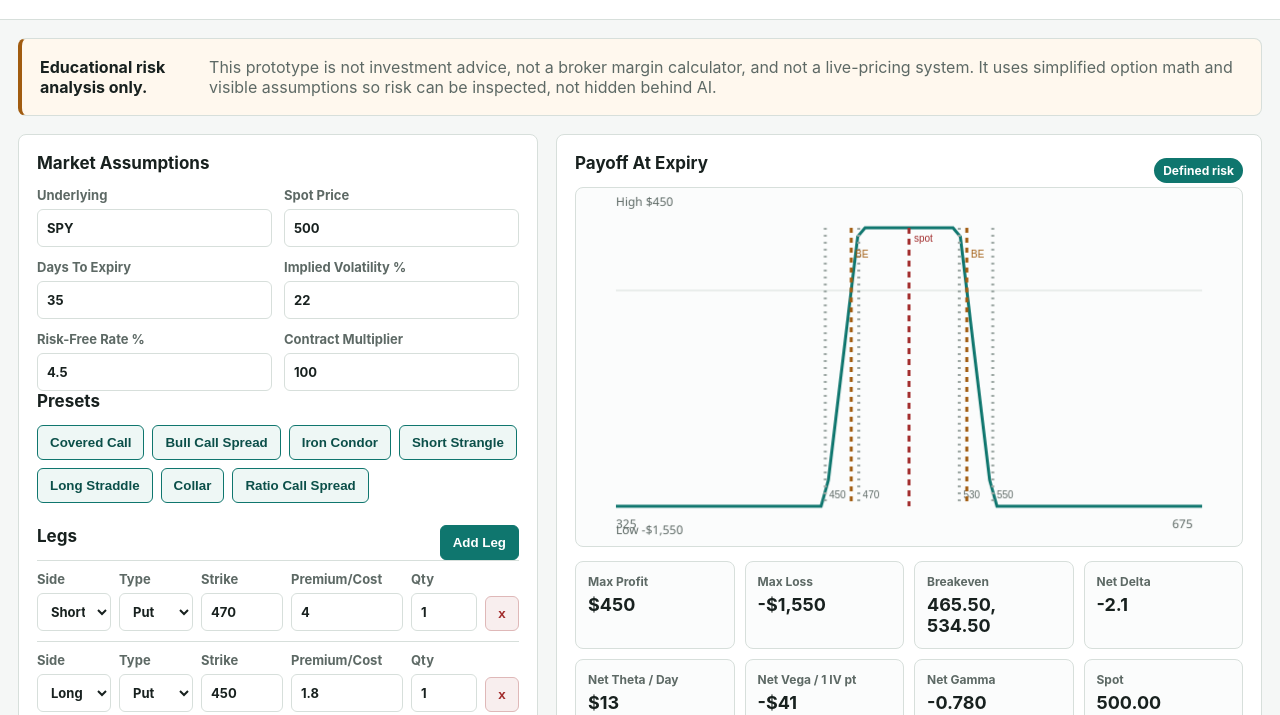
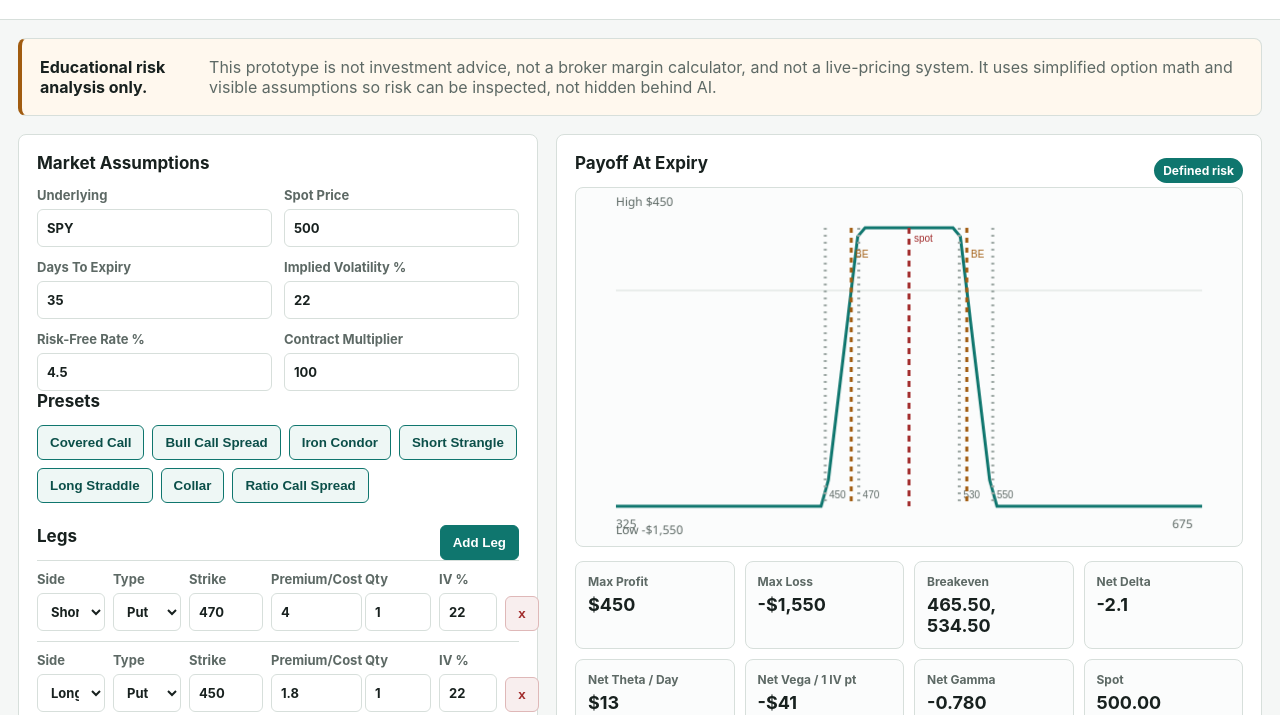
Before and after one commit to rafalwronapl/options-strategy-risk-explainer, a website: page index.html in a window 1280 px wide. Shown: the part 85-800 px from the top of the page. Drawn offline with Linux system fonts and the light colour scheme.

Commit message:
Improve risk classification and per-leg IV

```diff
--- a/app.js
+++ b/app.js
@@ -123,6 +123,7 @@ function readLegs() {
     strike: parseNumeric(node.querySelector(".strike").value),
     premium: parseNumeric(node.querySelector(".premium").value),
     qty: parseNumeric(node.querySelector(".qty").value),
+    iv: parseNumeric(node.querySelector(".legIv").value) / 100,
   }));
 }
 
@@ -148,6 +149,7 @@ function validateStrategy(market, legs) {
     if (leg.type !== "stock" && (!Number.isFinite(leg.strike) || leg.strike <= 0)) errors.push(`${label}: option strike must be positive.`);
     if (!Number.isFinite(leg.premium) || leg.premium < 0) errors.push(`${label}: premium/cost must be zero or positive.`);
     if (!Number.isFinite(leg.qty) || leg.qty <= 0) errors.push(`${label}: quantity must be positive.`);
+    if (leg.type !== "stock" && (!Number.isFinite(leg.iv) || leg.iv <= 0)) errors.push(`${label}: leg IV must be positive.`);
   });
   return errors;
 }
@@ -172,7 +174,7 @@ function legMarkToModel(leg, market) {
   const q = leg.qty * market.multiplier * signed(leg);
   if (leg.type === "stock") return q * (market.spot - leg.premium);
   const years = Math.max(0, market.days) / 365;
-  const model = blackScholes(leg.type, market.spot, leg.strike, years, market.rate, market.iv);
+  const model = blackScholes(leg.type, market.spot, leg.strike, years, market.rate, leg.iv || market.iv);
   return q * (model.price - leg.premium);
 }
 
@@ -228,7 +230,7 @@ function greeks(legs, market) {
       acc.delta += leg.qty * market.multiplier * signed(leg);
       return acc;
     }
-    const model = blackScholes(leg.type, market.spot, leg.strike, market.days / 365, market.rate, market.iv);
+    const model = blackScholes(leg.type, market.spot, leg.strike, market.days / 365, market.rate, leg.iv || market.iv);
     const q = leg.qty * market.multiplier * signed(leg);
     acc.delta += model.delta * q;
     acc.gamma += model.gamma * q;
@@ -239,6 +241,7 @@ function greeks(legs, market) {
 }
 
 function addLeg(leg = { side: "long", type: "call", strike: 500, premium: 10, qty: 1 }) {
+  const defaultIv = Number.isFinite(leg.iv) ? leg.iv * 100 : parseNumeric(document.getElementById("iv").value);
   const row = document.createElement("div");
   row.className = "leg";
   row.innerHTML = `
@@ -264,6 +267,9 @@ function addLeg(leg = { side: "long", type: "call", strike: 500, premium: 10, qt
     <label>Qty
       <input class="qty" type="number" step="1" min="1">
     </label>
+    <label>IV %
+      <input class="legIv" type="number" step="0.1" min="0.1">
+    </label>
     <button class="removeLeg" type="button" title="Remove leg">x</button>
   `;
   row.querySelector(".side").value = leg.side;
@@ -271,6 +277,7 @@ function addLeg(leg = { side: "long", type: "call", strike: 500, premium: 10, qt
   row.querySelector(".strike").value = leg.strike;
   row.querySelector(".premium").value = leg.premium;
   row.querySelector(".qty").value = leg.qty;
+  row.querySelector(".legIv").value = defaultIv;
   row.querySelector(".removeLeg").addEventListener("click", () => {
     row.remove();
     render();
@@ -451,7 +458,12 @@ function scenarioRows(legs, market) {
     ["Half time left", market.spot, market.iv, Math.max(0, market.days / 2)],
     ["Expiry", market.spot, market.iv, 0],
   ].map(([name, spot, iv, days]) => {
-    const pl = totalModelPl(legs, { ...market, spot, iv, days });
+    const ivShift = iv - market.iv;
+    const shiftedLegs = legs.map((leg) => ({
+      ...leg,
+      iv: leg.type === "stock" ? leg.iv : Math.max(0.01, (leg.iv || market.iv) + ivShift),
+    }));
+    const pl = totalModelPl(shiftedLegs, { ...market, spot, iv, days });
     return { name, spot, iv, days, pl, delta: pl - base };
   });
 }
@@ -535,7 +547,6 @@ function renderExposure(legs, market, netGreeks) {
 
 function reportBlocks(legs, market, risk, netGreeks, scenarios) {
   const hasShortOption = legs.some((leg) => leg.side === "short" && leg.type !== "stock");
-  const hasNakedCall = hasUncoveredShortCall(legs);
   const hasShortGamma = netGreeks.gamma < -0.05;
   const nearExpiry = market.days <= 7;
   const worst = scenarios.reduce((a, b) => (a.pl < b.pl ? a : b));
@@ -550,7 +561,7 @@ function reportBlocks(legs, market, risk, netGreeks, scenarios) {
     text: `Net delta is ${netGreeks.delta.toFixed(1)}, theta is ${money(netGreeks.theta)} per day, and vega is ${money(netGreeks.vega)} per 1 IV point. The largest displayed shock is ${strongestShock.name}, moving mark-to-model P/L by ${money(strongestShock.delta)} from the base case.`,
   });
 
-  if (hasNakedCall || !risk.definedRisk) {
+  if (!risk.definedRisk) {
     blocks.push({
       level: "danger",
       title: "Unlimited loss risk",
@@ -603,17 +614,6 @@ function reportBlocks(legs, market, risk, netGreeks, scenarios) {
   return blocks;
 }
 
-function hasUncoveredShortCall(legs) {
-  const shortCalls = legs.filter((leg) => leg.side === "short" && leg.type === "call");
-  const longCalls = legs.filter((leg) => leg.side === "long" && leg.type === "call");
-  return shortCalls.some((shortLeg) => {
-    const coveringQty = longCalls
-      .filter((longLeg) => longLeg.strike > shortLeg.strike)
-      .reduce((sum, leg) => sum + leg.qty, 0);
-    return coveringQty < shortLeg.qty;
-  });
-}
-
 function renderReport(blocks) {
   reportEl.innerHTML = blocks.map((block) => `
     <div class="reportBlock ${block.level}">
@@ -659,7 +659,7 @@ function exportReport() {
     `Multiplier: ${market.multiplier}`,
     "",
     "Legs:",
-    ...legs.map((leg, index) => `${index + 1}. ${leg.side} ${leg.qty} ${leg.type} strike=${leg.strike} premium=${leg.premium}`),
+    ...legs.map((leg, index) => `${index + 1}. ${leg.side} ${leg.qty} ${leg.type} strike=${leg.strike} premium=${leg.premium} IV=${((leg.iv || market.iv) * 100).toFixed(1)}%`),
     "",
     "Scenarios:",
     ...scenarios.map((row) => `${row.name}: spot=${row.spot.toFixed(2)}, IV=${(row.iv * 100).toFixed(1)}%, days=${row.days.toFixed(0)}, P/L=${money(row.pl)}`),
--- a/styles.css
+++ b/styles.css
@@ -183,7 +183,7 @@ select {
 
 .leg {
   display: grid;
-  grid-template-columns: 74px 74px 82px minmax(98px, 1fr) 66px 34px;
+  grid-template-columns: 68px 68px 74px 86px 66px 58px 34px;
   gap: 8px;
   align-items: end;
   padding: 10px 0;
```
Also changed, not shown: tests/core.test.js (+20 -1 lines).
